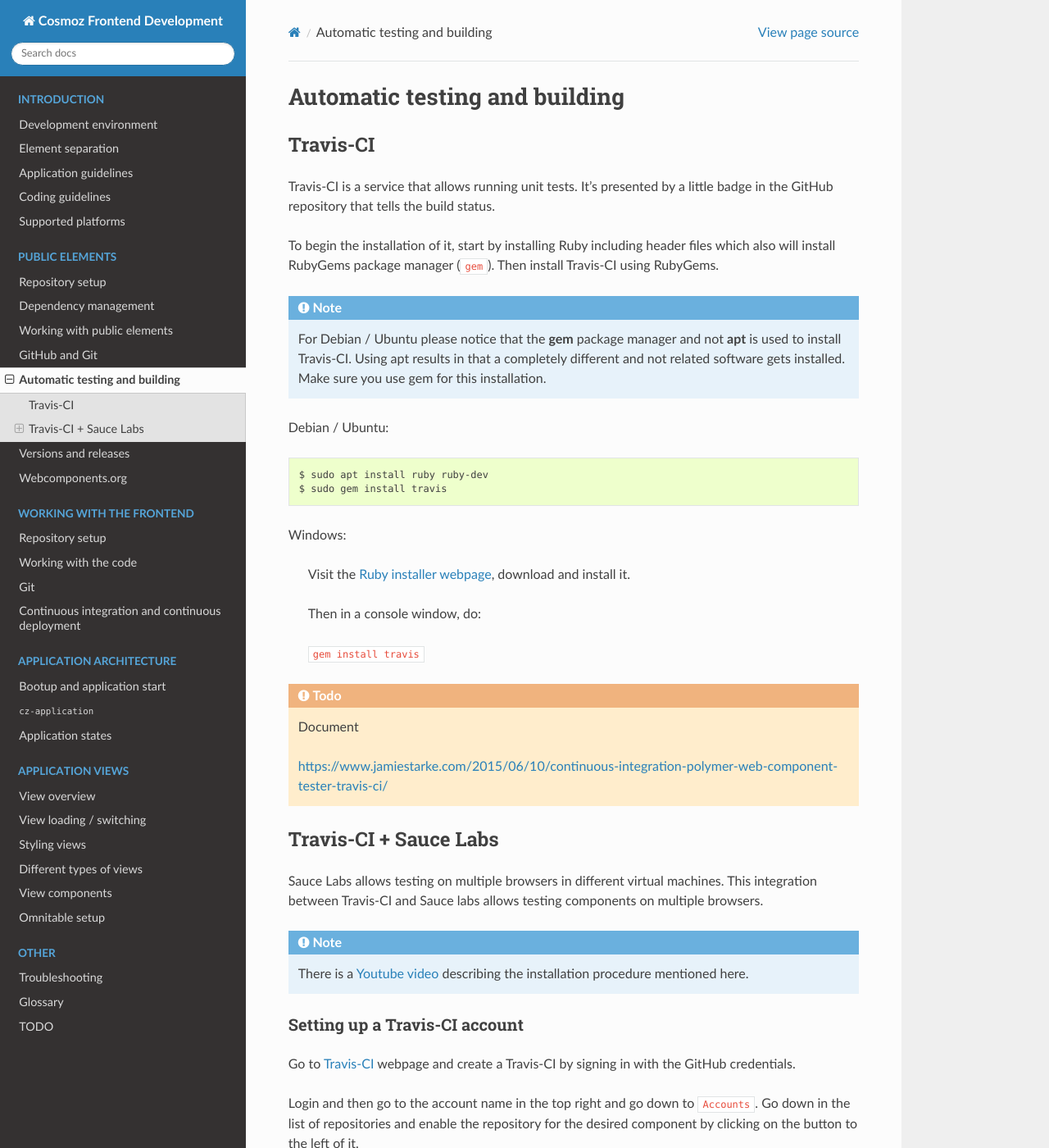
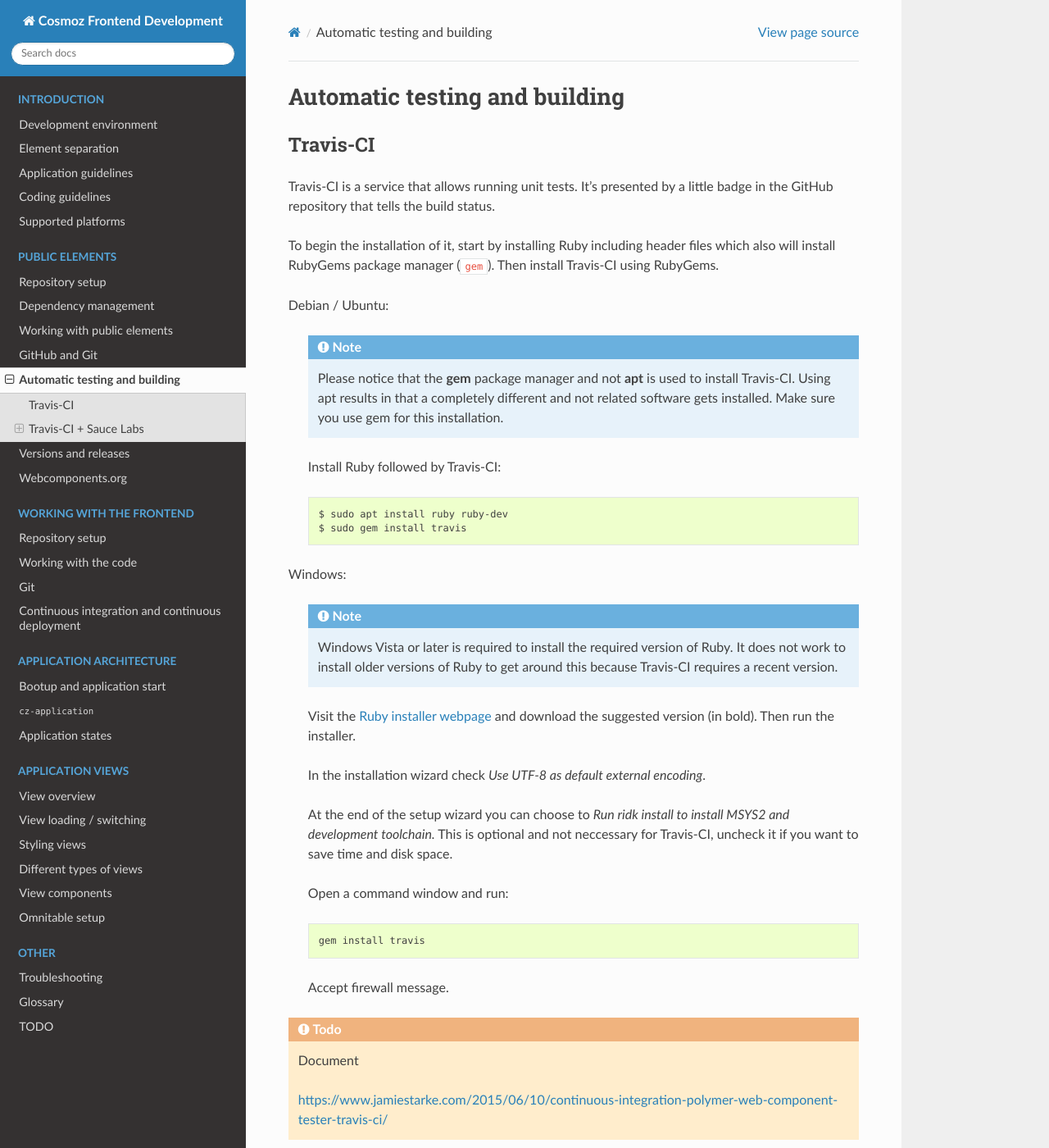
Before and after one commit to plumelo/cosmoz-frontend-rtd, a Sphinx documentation site: the page built from docs/public/50-build-test.rst, in a window 1280 px wide and 1400 px high. Shown: the whole window at 82% size. Built offline with Sphinx 7.4.7 and the Read the Docs theme 2.0.0, drawn with Linux system fonts in a browser that asks for light colours.

Commit message:
Adding details about Travis-CI install.
docs/public/50-build-test.rst, adding details about Travis-CI install.

```diff
--- a/docs/public/50-build-test.rst
+++ b/docs/public/50-build-test.rst
@@ -11,25 +11,41 @@
 which also will install RubyGems package manager (``gem``). Then install
 Travis-CI using RubyGems.
 
-.. note::
-    For Debian / Ubuntu please notice that the **gem** package manager and not
-    **apt** is used to install Travis-CI. Using apt results in that a completely
-    different and not related software gets installed. Make sure you use gem for
-    this installation.
+Debian / Ubuntu:
 
-Debian / Ubuntu::
+    .. note::
+        Please notice that the **gem** package manager and not
+        **apt** is used to install Travis-CI. Using apt results in that a completely
+        different and not related software gets installed. Make sure you use gem for
+        this installation.
 
-    $ sudo apt install ruby ruby-dev
-    $ sudo gem install travis
+    Install Ruby followed by Travis-CI::
+
+        $ sudo apt install ruby ruby-dev
+        $ sudo gem install travis
 
 Windows:
 
-    Visit the `Ruby installer webpage <https://rubyinstaller.org/>`_, download
-    and install it.
+    .. note::
+        Windows Vista or later is required to install the required version of
+        Ruby. It does not work to install older versions of Ruby to get around
+        this because Travis-CI requires a recent version.
 
-    Then in a console window, do:
+    Visit the `Ruby installer webpage <https://rubyinstaller.org/>`_ and
+    download the suggested version (in bold). Then run the installer.
 
-    ``gem install travis``
+    In the installation wizard check *Use UTF-8 as default external encoding*.
+
+    At the end of the setup wizard you can choose to *Run ridk install to
+    install MSYS2 and development toolchain.* This is optional and not
+    neccessary for Travis-CI, uncheck it if you want to save time and disk
+    space.
+
+    Open a command window and run::
+
+        gem install travis
+
+    Accept firewall message.
 
 .. todo:: Document
 
@@ -38,18 +54,16 @@
 Travis-CI + Sauce Labs
 ----------------------
 
-
 Sauce Labs allows testing on multiple browsers in different virtual machines.
 This integration between Travis-CI and Sauce labs allows testing components on
 multiple browsers.
 
-
-
 .. note::
-	There is a `Youtube video <https://www.youtube.com/watch?v=afy_EEq_4Go>`_ describing the installation procedure mentioned here.
+    There is a `Youtube video <https://www.youtube.com/watch?v=afy_EEq_4Go>`_
+    describing the installation procedure mentioned here.
 
 Setting up a Travis-CI account
-~~~~~~~~~~~~~~~~~~~~~~~~~~~~
+~~~~~~~~~~~~~~~~~~~~~~~~~~~~~~
 
 Go to `Travis-CI <https://travis-ci.org/>`_ webpage and create a Travis-CI by
 signing in with the GitHub credentials.
@@ -62,7 +76,7 @@
 GitHub, then GitHub will communicate with Travis-CI.
 
 Setting up a Sauce Labs account
-~~~~~~~~~~~~~~~~~~~~~~~~~~~~~
+~~~~~~~~~~~~~~~~~~~~~~~~~~~~~~~~
 
 Go to `Sauce Labs Open Sauce <https://saucelabs.com/open-source>`_ webpage and
 create an account there too.
@@ -113,7 +127,6 @@
 
     - xvfb-run wct --skip-plugin sauce
 
-
 For the opposite when testing against Sauce Labs, then only the list of browsers
 defined in the configuration should be used. Therefore edit the if section::
 
@@ -143,4 +156,5 @@
 	$ git commit -m "Adding Travis-CI support."
 	$ git push
 
-Go back to Travis-CI webpage to display the output of the test. First comes the local browsers, and in a little while the browsers tested on Sauce Labs.
+Go back to Travis-CI webpage to display the output of the test. First comes the
+local browsers, and in a little while the browsers tested on Sauce Labs.
```
